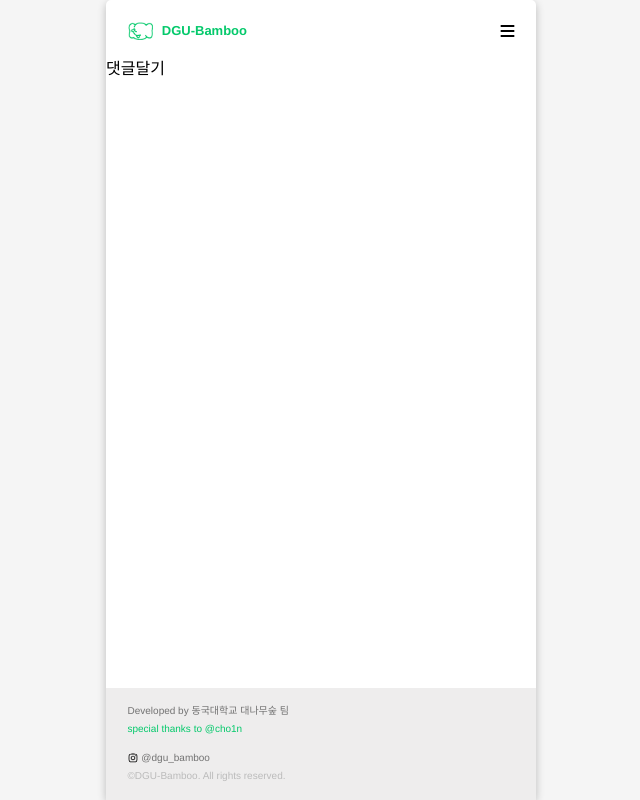
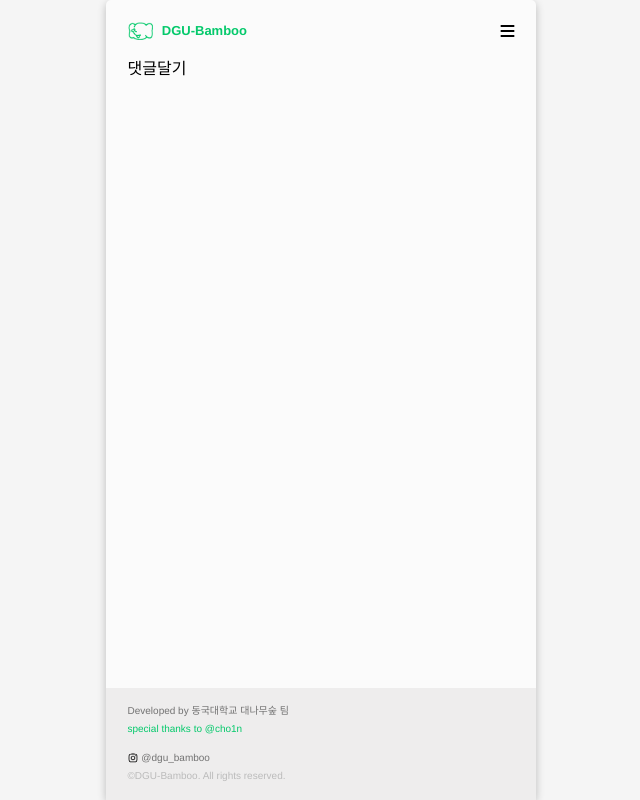
Before and after one commit to leeideal/bamboo-front-v2, a Next.js app: page /comment in a window 1280 px wide. Shown: the whole page, without its empty margins (319-959 px from the left). Built offline with nearby package versions, Linux system fonts and the light colour scheme.

Commit message:
feat: 화면 배경색 및 content 비율 수정

```diff
--- a/components/layouts/Layout.jsx
+++ b/components/layouts/Layout.jsx
@@ -12,10 +12,13 @@ const Wrapper = styled.div`
     display: flex;
     flex-direction: column;
     border-radius: 5px;
+    background-color: #FBFBFB;
 `
 
 const Content = styled.div`
     flex: 1 0 auto;
+    width: 90%;
+    margin: 0 5%;
 `
 
 export default function Layout( {children} ){
```
